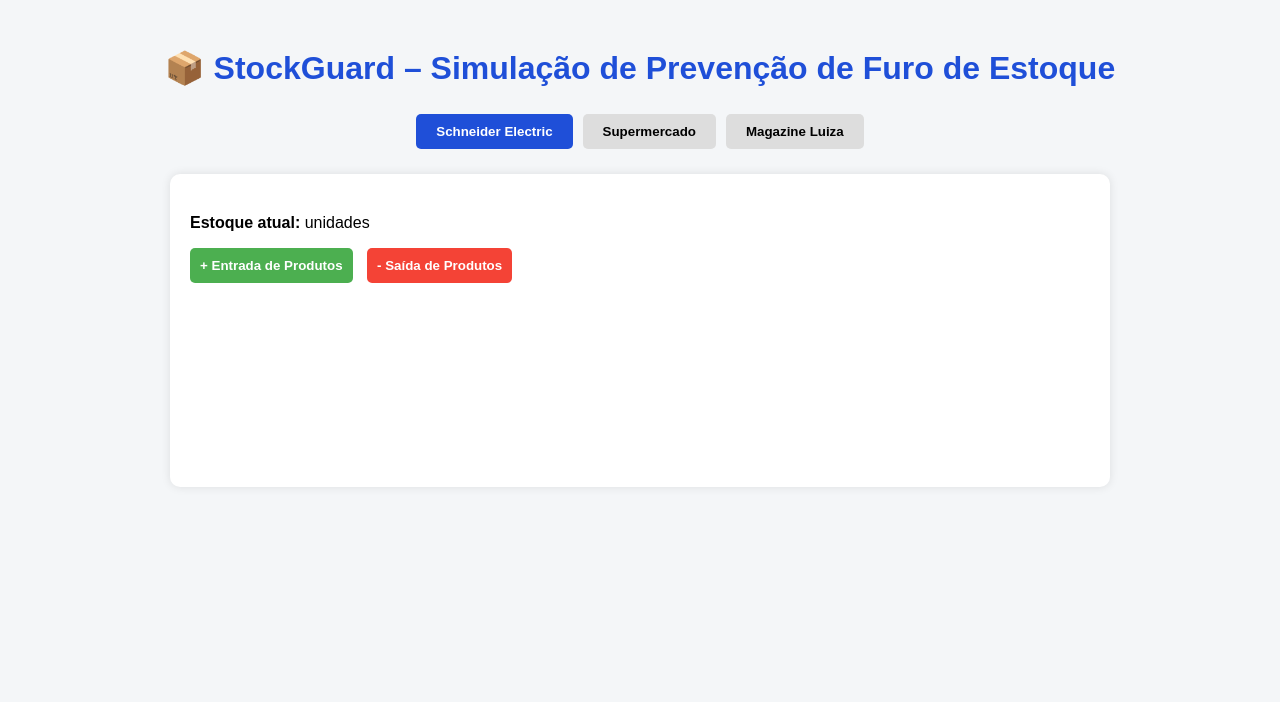
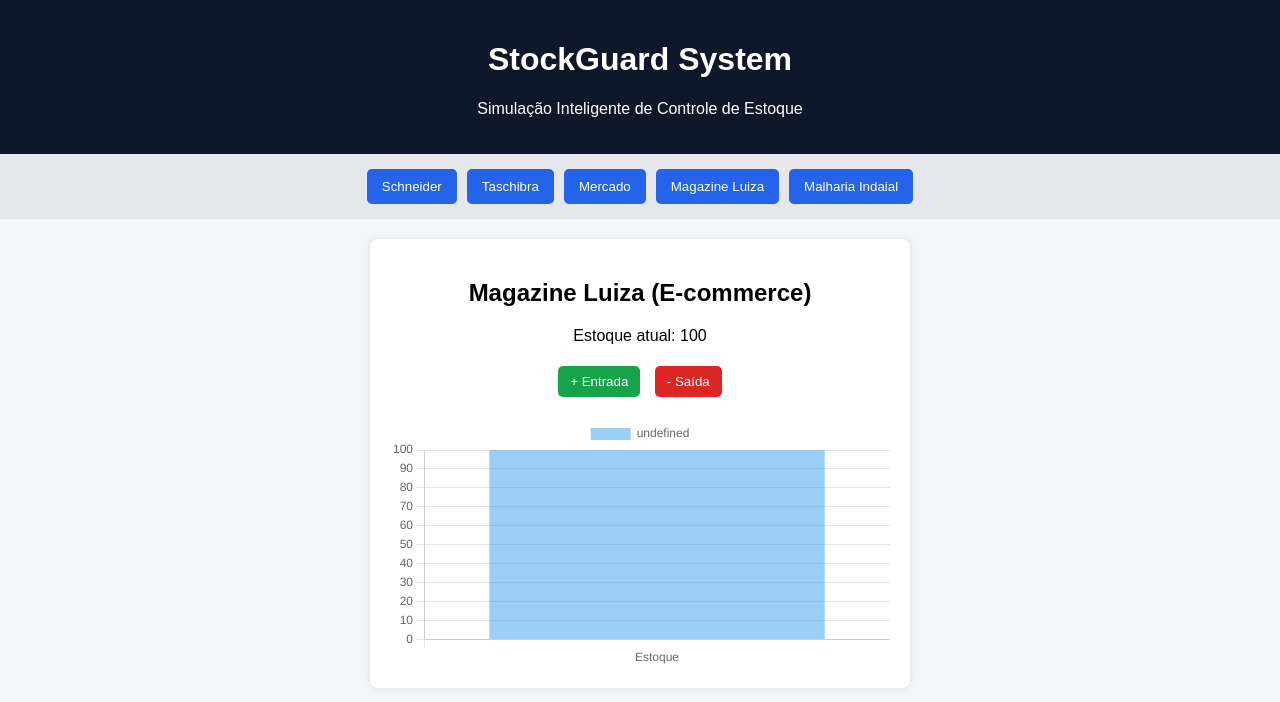
Before and after one commit to nathimoraes03-cmd/stockguard, a plain HTML site: page index.html in a window 1280 px wide. Both pictures are taken after a click on the button "Magazine Luiza". Drawn offline with nearby package versions, Linux system fonts and the light colour scheme.

Commit message:
Update index.html

```diff
--- a/index.html
+++ b/index.html
@@ -1,179 +1,195 @@
 <!DOCTYPE html>
-<html lang="pt-br">
+<html lang="pt-BR">
 <head>
   <meta charset="UTF-8">
-<title>StockGuard - Simulação de Estoque</title>
-
+  <title>StockGuard System</title>
   <script src="https://cdn.jsdelivr.net/npm/chart.js"></script>
 
   <style>
     body {
       font-family: Arial, sans-serif;
       background: #f4f6f8;
-    padding: 20px;
+      margin: 0;
+      padding: 0;
     }
 
-h1 {
+    header {
+      background: #0f172a;
+      color: white;
+      padding: 20px;
       text-align: center;
-    color: #1f4fd8;
     }
 
-.tabs {
+    .menu {
       display: flex;
       justify-content: center;
-    margin-bottom: 20px;
+      gap: 10px;
+      padding: 15px;
+      background: #e5e7eb;
+      flex-wrap: wrap;
     }
 
-.tabs button {
-    padding: 10px 20px;
+    .menu button {
+      padding: 10px 15px;
       border: none;
+      background: #2563eb;
+      color: white;
       cursor: pointer;
-    background: #ddd;
-    margin: 5px;
       border-radius: 5px;
-    font-weight: bold;
     }
 
-.tabs button.active {
-    background: #1f4fd8;
+    .menu button:hover {
+      background: #1e40af;
+    }
+
+    .empresa {
+      display: none;
+      background: white;
+      margin: 20px auto;
+      padding: 20px;
+      max-width: 500px;
+      border-radius: 8px;
+      box-shadow: 0 0 10px rgba(0,0,0,0.1);
+      text-align: center;
+    }
+
+    .empresa button {
+      padding: 8px 12px;
+      margin: 5px;
+      border: none;
+      border-radius: 5px;
+      cursor: pointer;
+    }
+
+    .entrada {
+      background: #16a34a;
       color: white;
     }
 
-.container {
-    max-width: 900px;
-    margin: auto;
-    background: white;
-    padding: 20px;
-    border-radius: 10px;
-    box-shadow: 0 0 10px rgba(0,0,0,0.1);
-}
-
-.alert {
-    padding: 15px;
-    margin-top: 15px;
-    border-radius: 5px;
-    display: none;
-    font-weight: bold;
-}
-
-.alert.danger {
-    background: #ffdddd;
-    color: #a10000;
-}
-
-.controls {
-    margin-top: 15px;
-}
-
-.controls button {
-    padding: 10px;
-    margin-right: 10px;
-    border: none;
-    border-radius: 5px;
-    cursor: pointer;
-    font-weight: bold;
-}
-
-.add {
-    background: #4CAF50;
+    .saida {
+      background: #dc2626;
       color: white;
     }
 
-.remove {
-    background: #f44336;
-    color: white;
+    .alerta {
+      color: red;
+      font-weight: bold;
+      margin-top: 10px;
     }
   </style>
 </head>
 
 <body>
 
-<h1>📦 StockGuard – Simulação de Prevenção de Furo de Estoque</h1>
+<header>
+  <h1>StockGuard System</h1>
+  <p>Simulação Inteligente de Controle de Estoque</p>
+</header>
 
-<div class="tabs">
-    <button class="active" onclick="changeCompany('schneider')">Schneider Electric</button>
-    <button onclick="changeCompany('mercado')">Supermercado</button>
-    <button onclick="changeCompany('magazine')">Magazine Luiza</button>
+<div class="menu">
+  <button onclick="mostrarEmpresa('schneider')">Schneider</button>
+  <button onclick="mostrarEmpresa('taschibra')">Taschibra</button>
+  <button onclick="mostrarEmpresa('mercado')">Mercado</button>
+  <button onclick="mostrarEmpresa('magazine')">Magazine Luiza</button>
+  <button onclick="mostrarEmpresa('malharia')">Malharia Indaial</button>
 </div>
 
-<div class="container">
-    <h2 id="companyName"></h2>
-    <p><strong>Estoque atual:</strong> <span id="stockValue"></span> unidades</p>
-
-    <div class="controls">
-        <button class="add" onclick="addStock()">+ Entrada de Produtos</button>
-        <button class="remove" onclick="removeStock()">- Saída de Produtos</button>
+<div id="schneider" class="empresa">
+  <h2>Schneider Electric (Indústria)</h2>
+  <p>Estoque atual: <span id="estoque-schneider">100</span></p>
+  <button class="entrada" onclick="entrada('schneider')">+ Entrada</button>
+  <button class="saida" onclick="saida('schneider')">- Saída</button>
+  <p id="alerta-schneider" class="alerta"></p>
+  <canvas id="grafico-schneider"></canvas>
 </div>
 
-    <div id="alert" class="alert danger">
-        ⚠ ALERTA: Estoque crítico! Pedido de compra deve ser realizado.
+<div id="taschibra" class="empresa">
+  <h2>Taschibra (Iluminação)</h2>
+  <p>Estoque atual: <span id="estoque-taschibra">100</span></p>
+  <button class="entrada" onclick="entrada('taschibra')">+ Entrada</button>
+  <button class="saida" onclick="saida('taschibra')">- Saída</button>
+  <p id="alerta-taschibra" class="alerta"></p>
+  <canvas id="grafico-taschibra"></canvas>
 </div>
 
-    <canvas id="chart" style="margin-top:30px;"></canvas>
+<div id="mercado" class="empresa">
+  <h2>Mercado (Supermercado)</h2>
+  <p>Estoque atual: <span id="estoque-mercado">100</span></p>
+  <button class="entrada" onclick="entrada('mercado')">+ Entrada</button>
+  <button class="saida" onclick="saida('mercado')">- Saída</button>
+  <p id="alerta-mercado" class="alerta"></p>
+  <canvas id="grafico-mercado"></canvas>
+</div>
+
+<div id="magazine" class="empresa">
+  <h2>Magazine Luiza (E-commerce)</h2>
+  <p>Estoque atual: <span id="estoque-magazine">100</span></p>
+  <button class="entrada" onclick="entrada('magazine')">+ Entrada</button>
+  <button class="saida" onclick="saida('magazine')">- Saída</button>
+  <p id="alerta-magazine" class="alerta"></p>
+  <canvas id="grafico-magazine"></canvas>
+</div>
+
+<div id="malharia" class="empresa">
+  <h2>Malharia Indaial (Confecção)</h2>
+  <p>Estoque atual: <span id="estoque-malharia">100</span></p>
+  <button class="entrada" onclick="entrada('malharia')">+ Entrada</button>
+  <button class="saida" onclick="saida('malharia')">- Saída</button>
+  <p id="alerta-malharia" class="alerta"></p>
+  <canvas id="grafico-malharia"></canvas>
 </div>
 
 <script>
-let companies = {
-    schneider: { name: "Schneider Electric (Indústria)", stock: 50 },
-    mercado: { name: "Supermercado (Varejo)", stock: 60 },
-    magazine: { name: "Magazine Luiza (E-commerce)", stock: 40 }
+  const estoques = {
+    schneider: 100,
+    taschibra: 100,
+    mercado: 100,
+    magazine: 100,
+    malharia: 100
   };
-    <button onclick="mostrarEmpresa('taschibra')">Taschibra</button>
-<button onclick="mostrarEmpresa('malharia')">Malharia Indaial</button>
 
-let currentCompany = "schneider";
-let chart;
+  const graficos = {};
 
-function updateUI() {
-    document.getElementById("companyName").innerText = companies[currentCompany].name;
-    document.getElementById("stockValue").innerText = companies[currentCompany].stock;
-
-    let alertBox = document.getElementById("alert");
-    if (companies[currentCompany].stock <= 20) {
-        alertBox.style.display = "block";
-    } else {
-        alertBox.style.display = "none";
+  function mostrarEmpresa(nome) {
+    document.querySelectorAll('.empresa').forEach(div => div.style.display = 'none');
+    document.getElementById(nome).style.display = 'block';
   }
 
-    updateChart();
-}
-
-function addStock() {
-    companies[currentCompany].stock += 10;
-    updateUI();
-}
-
-function removeStock() {
-    if (companies[currentCompany].stock > 0) {
-        companies[currentCompany].stock -= 10;
-    }
-    updateUI();
-}
-
-function changeCompany(company) {
-    currentCompany = company;
-    document.querySelectorAll(".tabs button").forEach(btn => btn.classList.remove("active"));
-    event.target.classList.add("active");
-    updateUI();
-}
-
-function updateChart() {
-    if (chart) chart.destroy();
-
-    const ctx = document.getElementById('chart');
-    chart = new Chart(ctx, {
+  function criarGrafico(nome) {
+    const ctx = document.getElementById('grafico-' + nome);
+    graficos[nome] = new Chart(ctx, {
       type: 'bar',
       data: {
-            labels: ['Estoque Atual'],
+        labels: ['Estoque'],
         datasets: [{
-                label: companies[currentCompany].name,
-                data: [companies[currentCompany].stock],
+          data: [estoques[nome]]
         }]
       }
     });
   }
 
-updateUI();
+  function atualizar(nome) {
+    document.getElementById('estoque-' + nome).innerText = estoques[nome];
+    graficos[nome].data.datasets[0].data[0] = estoques[nome];
+    graficos[nome].update();
+
+    const alerta = document.getElementById('alerta-' + nome);
+    alerta.innerText = estoques[nome] <= 20 ? '⚠️ ESTOQUE CRÍTICO' : '';
+  }
+
+  function entrada(nome) {
+    estoques[nome] += 5;
+    atualizar(nome);
+  }
+
+  function saida(nome) {
+    if (estoques[nome] > 0) {
+      estoques[nome] -= 5;
+      atualizar(nome);
+    }
+  }
+
+  Object.keys(estoques).forEach(criarGrafico);
 </script>
 
 </body>
```
Lines whose indentation alone changed are shown as unchanged.
